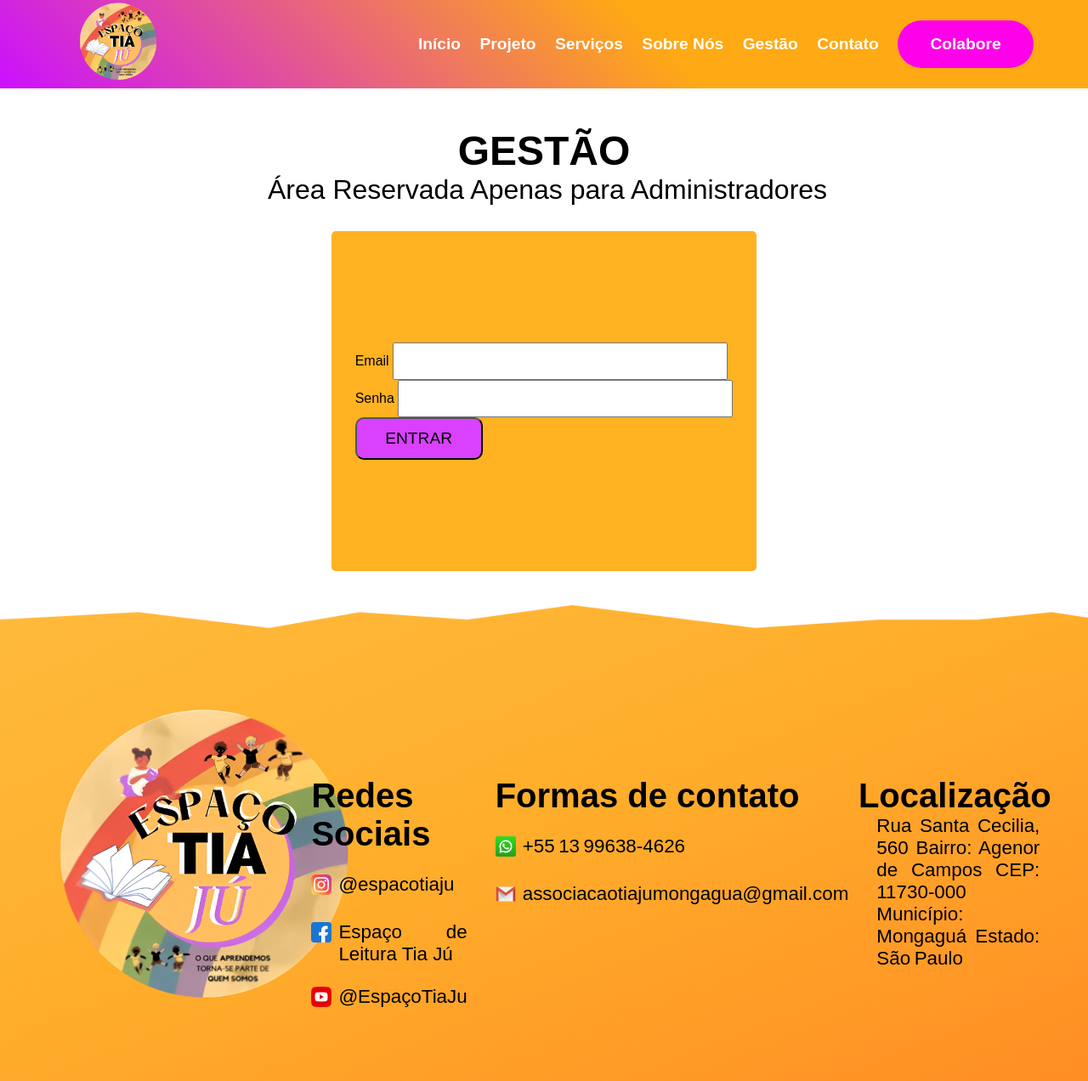
After one commit to williamrd360p/tcc_ong, a PHP site: page /Gestao.php in a window 1280 px wide. The commit adds this page. Shown: the whole page at 85% size. Run offline with PHP 8.4, Linux system fonts and the light colour scheme.

Commit message:
21/10 as 18:29

```diff
--- a/tcc-ong/Colabore.html
+++ b/tcc-ong/Colabore.html
@@ -14,7 +14,7 @@
          <li class="nav-item"><a href="Projeto.html">Projeto</a></li>
          <li class="nav-item"><a href="Serviços.html">Serviços</a></li>
          <li class="nav-item"><a href="Sobrenos.html">Sobre Nós</a></li>
-         <li class="nav-item"><a href="Gestao.html">Gestão</a></li>
+         <li class="nav-item"><a href="Gestao.php">Gestão</a></li>
          <li class="nav-item"><a id="contato" href="#rodape">Contato</a></li>
          <li class="nav-item" id="Colabore"><a id="colabore" href="Colabore.html">Colabore</a></li>
      </ul>
--- /dev/null
+++ b/tcc-ong/Gestao.php
@@ -0,0 +1,117 @@
+<?php
+// gestao.php
+// página de login para administradores
+?>
+<!DOCTYPE html>
+<html lang="pt‑BR">
+<head>
+    <meta charset="UTF‑8" />
+    <meta name="viewport" content="width=device‑width, initial‑scale=1" />
+    <title>Login ‑ Gestão</title>
+    <link rel="stylesheet" href="gestao.css" />
+</head>
+<body>
+    <div class="navbar">
+        <div class="Logo"><img src="img/LOGO.png" alt="" class="Logo1"></div>
+        <ul class="nav-list">
+            <li class="nav-item"><a href="index.html">Início</a></li>
+            <li class="nav-item"><a href="Projeto.html">Projeto</a></li>
+            <li class="nav-item"><a href="Serviços.html">Serviços</a></li>
+            <li class="nav-item"><a href="Sobrenos.html">Sobre Nós</a></li>
+            <li class="nav-item"><a href="gestao.php">Gestão</a></li>
+            <li class="nav-item"><a id="contato" href="#rodape">Contato</a></li>
+            <li class="nav-item" id="Colabore"><a id="colabore" href="Colabore.html">Colabore</a></li>
+        </ul>
+    </div>
+
+    <h1>GESTÃO</h1>
+    <p>Área Reservada Apenas para Administradores</p>
+
+    <div class="acesso-gestao">
+        <?php
+        if (isset($_GET['error'])) {
+            $error = $_GET['error'];
+            echo '<div style="color:red; margin-bottom:10px;">';
+            switch ($error) {
+                case 'preencha_todos_campos':
+                    echo "Por favor, preencha todos os campos.";
+                    break;
+                case 'acesso_negado':
+                    echo "Acesso negado. Apenas administradores têm permissão.";
+                    break;
+                case 'senha_incorreta':
+                    echo "Senha incorreta.";
+                    break;
+                case 'email_nao_cadastrado':
+                    echo "Email não cadastrado.";
+                    break;
+                default:
+                    echo "Erro desconhecido.";
+            }
+            echo '</div>';
+        }
+        ?>
+        <form action="login.php" method="POST" class="login">
+            <div>
+                <label for="email">Email</label>
+                <input type="text" name="email" id="email" required />
+            </div>
+            <div>
+                <label for="senha">Senha</label>
+                <input type="password" name="senha" id="senha" required />
+            </div>
+            <div class="button">
+                <button type="submit">ENTRAR</button>
+            </div>
+        </form>
+    </div>
+
+    <div class="rodape" id="rodape">
+        <div class="logo-rodape">
+            <img src="img/LOGO.png" alt="">
+        </div>
+        <div class="inf-rodape">
+            <div class="redes">
+                <h1>Redes Sociais</h1>
+                <div class="insta">
+                    <a href="https://www.flaticon.com/br/icones-gratis/logotipo-do-instagram" title="logotipo do instagram ícones" target="_blank">
+                        <img src="img/instagram (1).png" alt="">
+                    </a>
+                    <p>@espacotiaju</p>
+                </div>
+                <div class="facebook">
+                    <a href="https://www.flaticon.com/br/icones-gratis/facebook" title="facebook ícones" target="_blank">
+                        <img src="img/facebook (1).png" alt="">
+                    </a>
+                    <p style="color: black;">Espaço de Leitura Tia Jú</p>
+                </div>
+                <div class="youtube">
+                    <a href="https://www.flaticon.com/br/icones-gratis/youtube" title="youtube ícones" target="_blank">
+                        <img src="img/youtube.png" alt="">
+                    </a>
+                    <p>@EspaçoTiaJu</p>
+                </div>
+            </div>
+            <div class="formas-contato">
+                <h1>Formas de contato</h1>
+                <div class="whatsapp">
+                    <a href="https://www.flaticon.com/br/icones-gratis/whatsapp" title="whatsapp ícones" target="_blank">
+                        <img src="img/whatsapp (1).png" alt="">
+                    </a>
+                    <p style="color: black;">+55 13 99638‑4626</p>
+                </div>
+                <div class="email">
+                    <a href="https://www.flaticon.com/br/icones-gratis/gmail" title="gmail ícones" target="_blank">
+                        <img src="img/gmail.png" alt="">
+                    </a>
+                    <p>associacaotiajumongagua@gmail.com</p>
+                </div>
+            </div>
+            <div class="localizacao">
+                <h1>Localização</h1>
+                <p>Rua Santa Cecilia, 560 Bairro: Agenor de Campos CEP: 11730‑000 Município: Mongaguá Estado: São Paulo</p>
+            </div>
+        </div>
+    </div>
+</body>
+</html>
--- a/tcc-ong/Projeto.html
+++ b/tcc-ong/Projeto.html
@@ -14,7 +14,7 @@
          <li class="nav-item"><a href="Projeto.html">Projeto</a></li>
          <li class="nav-item"><a href="Serviços.html">Serviços</a></li>
          <li class="nav-item"><a href="Sobrenos.html">Sobre Nós</a></li>
-         <li class="nav-item"><a href="Gestao.html">Gestão</a></li>
+         <li class="nav-item"><a href="Gestao.php">Gestão</a></li>
          <li class="nav-item"><a id="contato" href="#rodape">Contato</a></li>
          <li class="nav-item" id="Colabore"><a id="colabore" href="Colabore.html">Colabore</a></li>
      </ul>
--- a/tcc-ong/Serviços.html
+++ b/tcc-ong/Serviços.html
@@ -14,7 +14,7 @@
          <li class="nav-item"><a href="Projeto.html">Projeto</a></li>
          <li class="nav-item"><a href="Serviços.html">Serviços</a></li>
          <li class="nav-item"><a href="Sobrenos.html">Sobre Nós</a></li>
-         <li class="nav-item"><a href="Gestao.html">Gestão</a></li>
+         <li class="nav-item"><a href="Gestao.php">Gestão</a></li>
          <li class="nav-item"><a id="contato" href="#rodape">Contato</a></li>
          <li class="nav-item" id="Colabore"><a id="colabore" href="Colabore.html">Colabore</a></li>
      </ul>
--- a/tcc-ong/Sobrenos.html
+++ b/tcc-ong/Sobrenos.html
@@ -15,7 +15,7 @@
          <li class="nav-item"><a href="Projeto.html">Projeto</a></li>
          <li class="nav-item"><a href="Serviços.html">Serviços</a></li>
          <li class="nav-item"><a href="Sobrenos.html">Sobre nós</a></li>
-         <li class="nav-item"><a href="Gestao.html">Gestão</a></li>
+         <li class="nav-item"><a href="Gestao.php">Gestão</a></li>
          <li class="nav-item"><a id="contato" href="#rodape">Contato</a></li>
          <li class="nav-item" id="Colabore"><a id="colabore" href="Colabore.html">Colabore</a></li>
      </ul>
--- a/tcc-ong/index.html
+++ b/tcc-ong/index.html
@@ -16,7 +16,7 @@
          <li class="nav-item"><a href="Projeto.html">Projeto</a></li>
          <li class="nav-item"><a href="Serviços.html">Serviços</a></li>
          <li class="nav-item"><a href="Sobrenos.html">Sobre Nós</a></li>
-         <li class="nav-item"><a href="Gestao.html">Gestão</a></li>
+         <li class="nav-item"><a href="Gestao.php">Gestão</a></li>
          <li class="nav-item"><a id="contato" href="#rodape">Contato</a></li>
          <li class="nav-item" id="Colabore"><a id="colabore" href="Colabore.html">Colabore</a></li>
      </ul>
```
Also changed, not shown: tcc-ong/banco de dados.sql (+52 -43 lines), tcc-ong/login.php (+34 -20 lines), tcc-ong/telainicial-sistema.php (+12 -14 lines), 1 other file.
